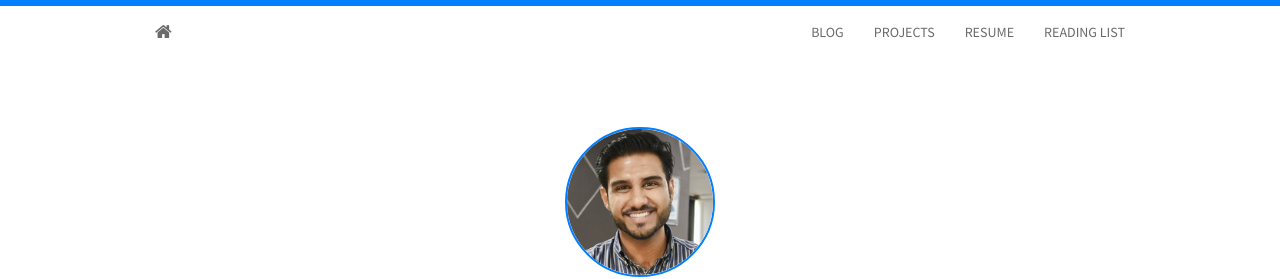
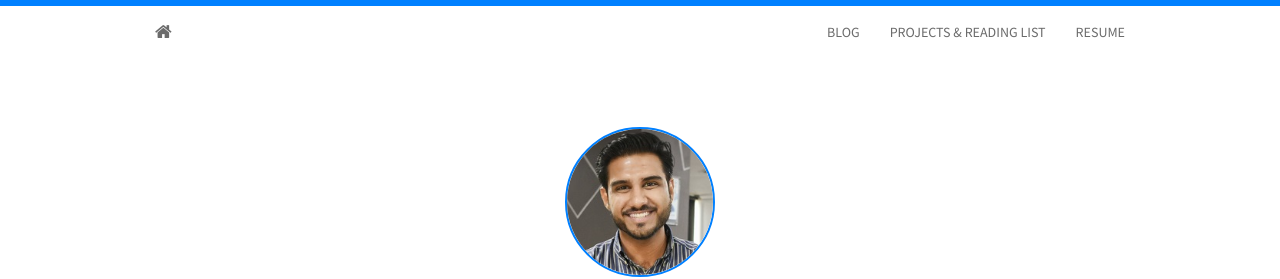
Before and after one commit to SahibYar/SahibYar.github.io, a Jekyll site: the page built from index.html, in a window 1280 px wide. Shown: the top 279 px of the page. Built offline with Jekyll 4.4.1, drawn with Linux system fonts in a browser that asks for light colours; nearby versions of some CDN libraries; the list of posts is cut into pages by our own code.

```diff
--- a/_includes/header.html
+++ b/_includes/header.html
@@ -6,9 +6,8 @@
     <div id="navbar">
       <ul class="nav navbar-nav navbar-right">
         <li><a href="{{ site.baseurl }}blog.html">BLOG</a></li>
-        <li><a href="{{ site.baseurl }}projects.html">PROJECTS</a></li>
+        <li><a href="{{ site.baseurl }}projects.html">PROJECTS & READING LIST</a></li>
         <li><a href="http://sahibyar.github.io/vitae">RESUME</a></li>
-        <li><a href="{{ site.baseurl }}readingList.html">READING LIST</a></li>
       </ul>
     </div>
   </div>
```
